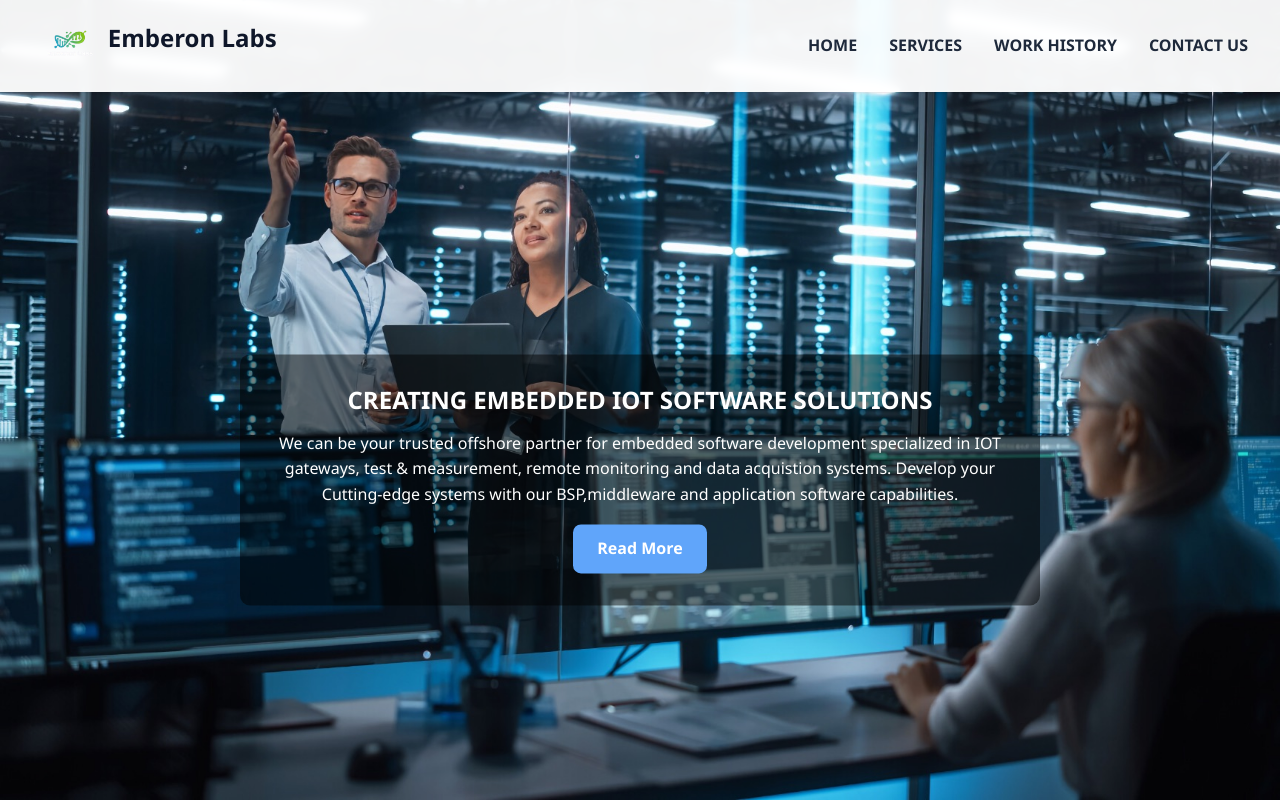
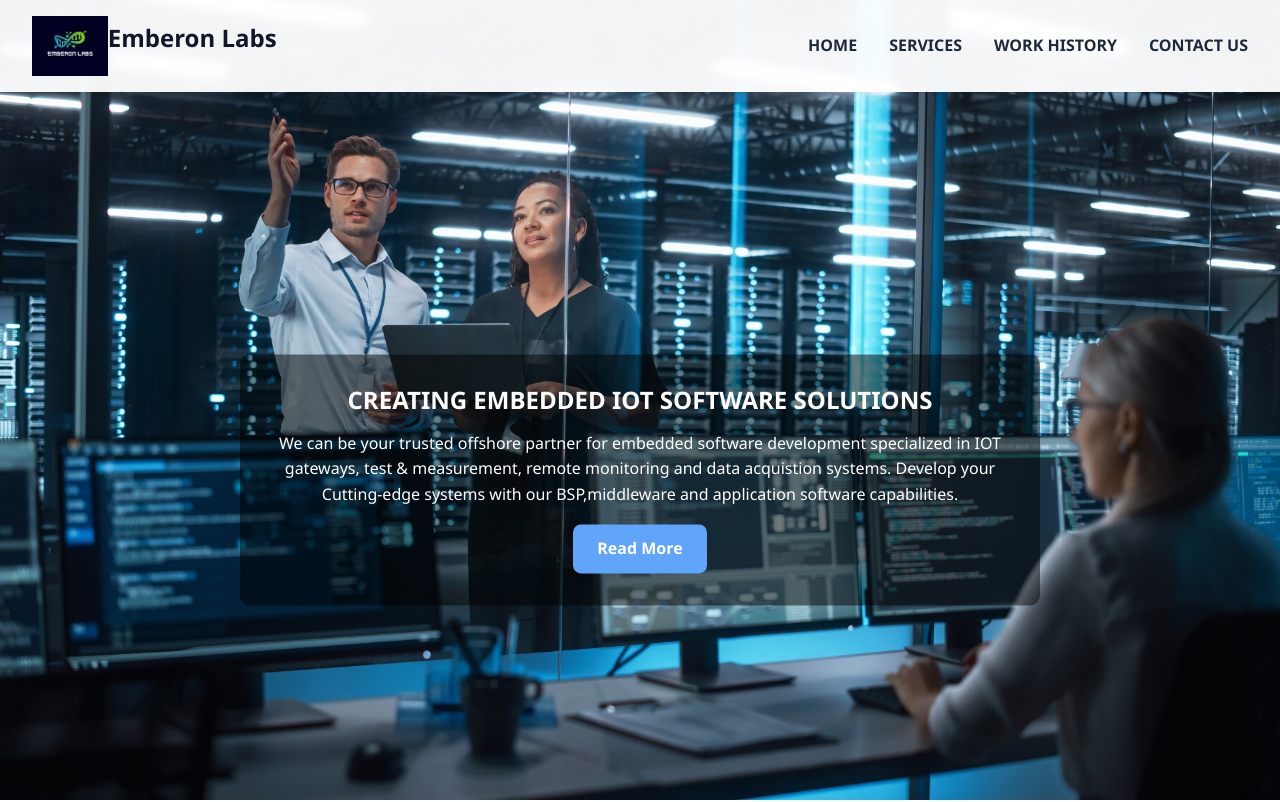
Before and after one commit to emberonlabs/labswebsite, a plain HTML site: page index.html in a window 1280 px wide. Shown: the top 802 px of the page. Drawn offline with nearby package versions, Linux system fonts and the light colour scheme.

Commit message:
Update index.html

```diff
--- a/index.html
+++ b/index.html
@@ -4,7 +4,7 @@
 <head>
     <meta charset="UTF-8">
     <meta name="viewport" content="width=device-width, initial-scale=1.0">
-    <title>Coreberry | Technology Solutions</title>
+    <title>Emberon Labs | Technology Solutions</title>
     <link rel="stylesheet" href="https://cdnjs.cloudflare.com/ajax/libs/font-awesome/6.4.0/css/all.min.css">
     <link href='https://unpkg.com/boxicons@2.1.4/css/boxicons.min.css' rel='stylesheet'>
     <link rel="stylesheet" href="style.css">
@@ -15,7 +15,7 @@
         <nav>
             <div class="nav_logo">
                 <a href="#">
-                    <img src="Logo_with_black_BG-removebg-preview.png" alt="Coreberry Logo" />
+                    <img src="Logo with black BG.png" alt="Emberon Labs Logo" />
                     <h2>Emberon Labs</h2>
                 </a>
             </div>
```
